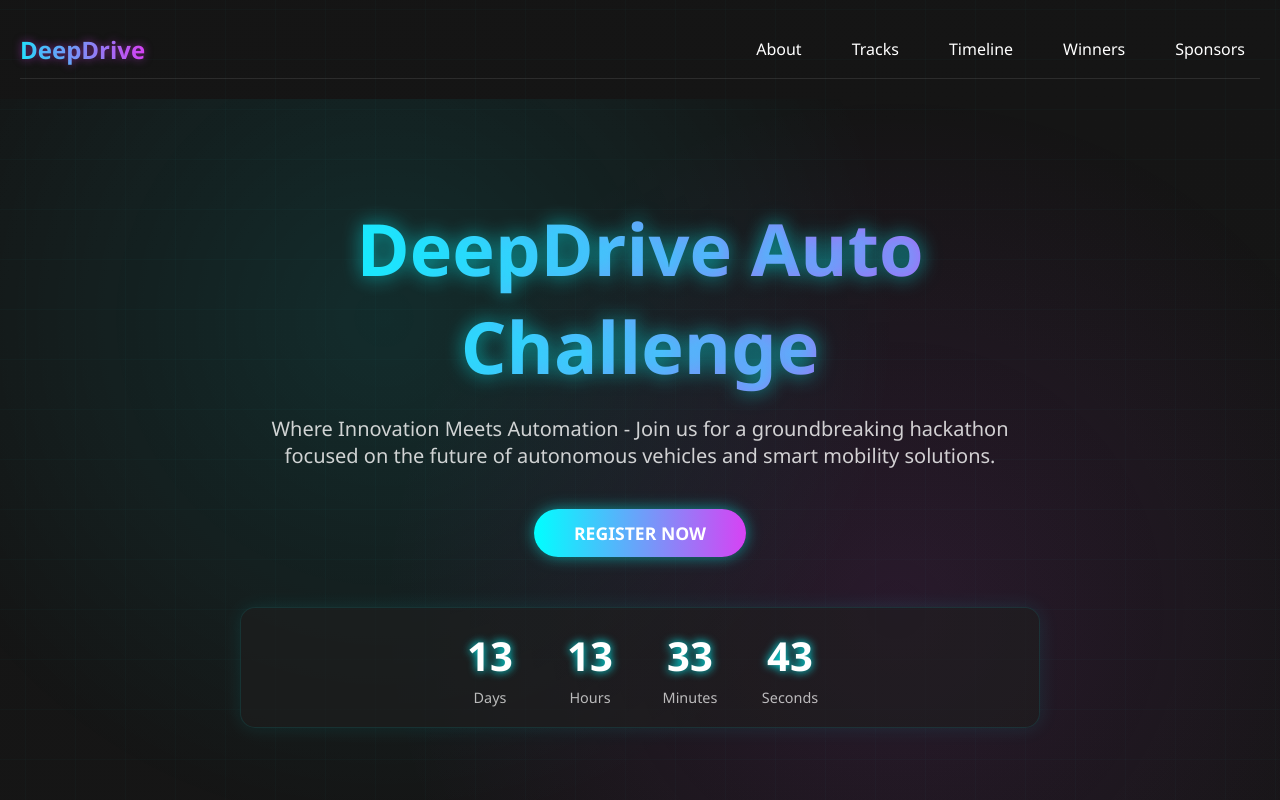
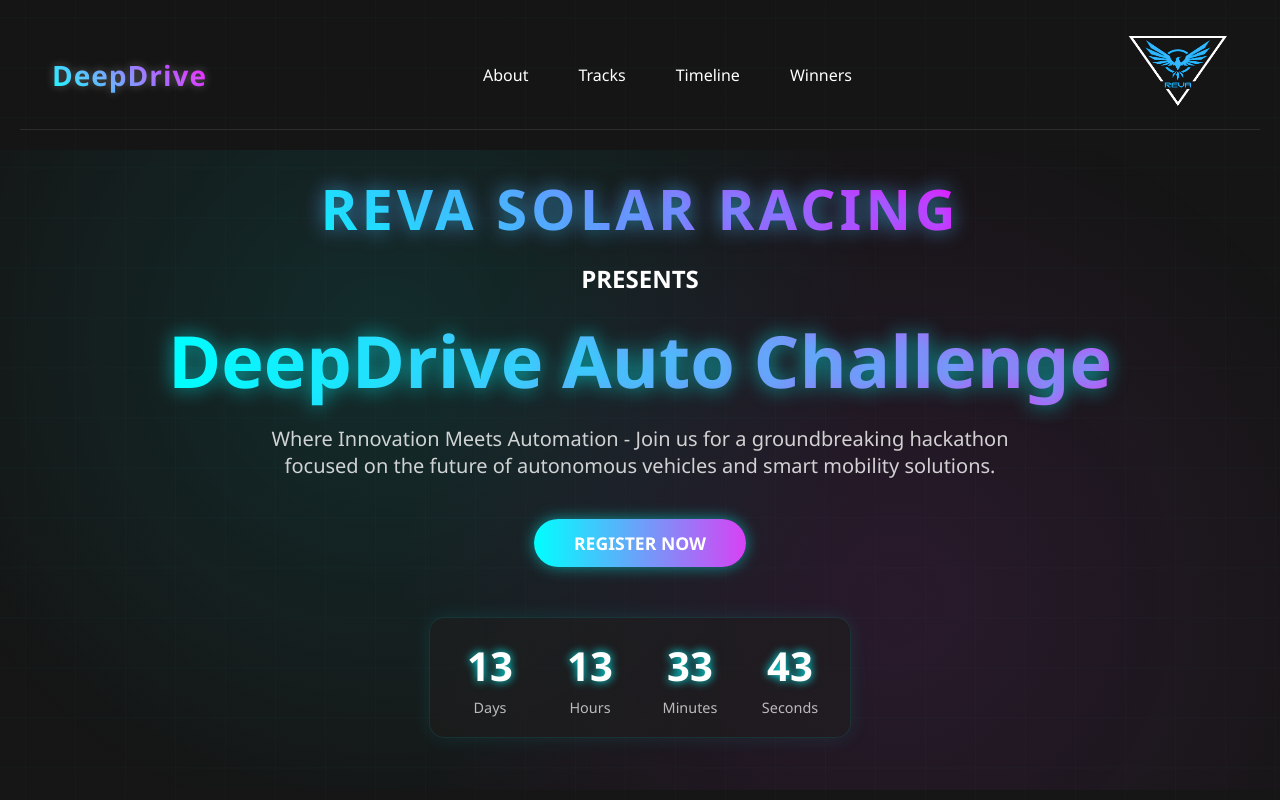
Before and after one commit to revasolar/reva_hackathon_website, a Next.js app: page / in a window 1280 px wide. Shown: the top 800 px of the page. Built offline with nearby package versions, Linux system fonts and the light colour scheme.

Commit message:
Design Changes

```diff
--- a/app/globals.css
+++ b/app/globals.css
@@ -1569,3 +1569,163 @@ footer {
     visibility: hidden;
   }
 }
+nav {
+  display: flex;
+  justify-content: space-between;
+  align-items: center;
+  padding: 10px 0;
+  border-bottom: 1px solid rgba(255, 255, 255, 0.1);
+  position: relative;
+  z-index: 2;
+}
+
+.logo {
+  order: 2; /* Move logo to right */
+  font-size: 24px;
+  font-weight: bold;
+  background: linear-gradient(to right, var(--neon-cyan), var(--neon-purple));
+  -webkit-background-clip: text;
+  background-clip: text;
+  color: transparent;
+  text-shadow: 0 0 8px rgba(215, 66, 244, 0.5);
+}
+
+.menu {
+  order: 1; /* Move menu to middle */
+  flex: 1;
+  display: flex;
+  justify-content: center;
+  gap: 20px;
+}
+
+.hero {
+  min-height: 80vh;
+  display: flex;
+  flex-direction: column;
+  align-items: center;
+  justify-content: center;
+  width: 100%;
+  position: relative;
+  padding: 100px 0;
+  margin-bottom: 120px;
+  text-align: center;
+}
+
+.hero img {
+  max-width: 1200px;
+  height: 400px;
+  margin-bottom: 3rem;
+  filter: drop-shadow(0 0 15px rgba(255, 255, 255, 0.4));
+  object-fit: contain;
+}
+
+.hero h1 {
+  font-size: 3rem;
+  margin: 1rem 0;
+  background: linear-gradient(to right, var(--neon-cyan), var(--neon-purple));
+  -webkit-background-clip: text;
+  background-clip: text;
+  color: transparent;
+}
+.brand-name {
+  font-size: 28px;
+  font-weight: bold;
+  background: linear-gradient(45deg, #00ffff, #ff00ff);
+  -webkit-background-clip: text;
+  background-clip: text;
+  color: transparent;
+  text-shadow: 0 0 10px rgba(255, 255, 255, 0.3);
+  letter-spacing: 1px;
+  order: 0;
+}
+
+nav {
+  display: flex;
+  justify-content: space-between;
+  align-items: center;
+  padding: 1rem 2rem;
+  width: 100%;
+}
+.hero {
+  display: flex;
+  flex-direction: column;
+  align-items: center;
+  justify-content: center;
+  padding: 2rem 0;
+  text-align: center;
+}
+
+.hero-content {
+  width: 100%;
+  max-width: 1200px;
+  display: flex;
+  flex-direction: column;
+  align-items: center;
+  gap: 0rem;
+  margin-top:-2rem;
+}
+
+.hero-logo {
+  width: 100%;
+  height: auto;
+  object-fit: contain;
+  margin-bottom: 0;
+}
+
+.hero-text {
+  display: flex;
+  flex-direction: column;
+  align-items: center;
+  gap: 0.5rem;
+  margin-top: -2rem;
+}
+
+.hero-text h2 {
+  font-size: 2rem;
+  letter-spacing: 4px;
+  background: linear-gradient(to right, var(--neon-cyan), var(--neon-purple));
+  -webkit-background-clip: text;
+  background-clip: text;
+  color: transparent;
+}
+.hero img {
+  margin-bottom: 0.1rem; /* Reduced from 3rem */
+}
+.reva-title {
+  font-size: 3.5rem;
+  font-weight: 800;
+  text-transform: uppercase;
+  letter-spacing: 4px;
+  margin-bottom: 1rem;
+  background: linear-gradient(45deg, #00ffff, #ff00ff); /* Changed to cyan/magenta */
+  -webkit-background-clip: text;
+  background-clip: text;
+  color: transparent;
+  text-shadow:
+    0 0 10px rgba(0, 255, 255, 0.3),
+    0 0 20px rgba(255, 0, 255, 0.2);
+  position: relative;
+  animation: glow 2s ease-in-out infinite alternate;
+}
+
+@keyframes glow {
+  from {
+    text-shadow: 0 0 10px rgba(0, 255, 255, 0.3);
+  }
+  to {
+    text-shadow:
+      0 0 20px rgba(0, 255, 255, 0.5),
+      0 0 30px rgba(255, 0, 255, 0.3);
+  }
+}
+
+.hero-text {
+  display: flex;
+  flex-direction: column;
+  align-items: center;
+  gap: 1rem;
+  margin-top: 0;
+}
+.hero-content h1{
+  font-size: 4.5rem;
+}
--- a/app/page.js
+++ b/app/page.js
@@ -1,5 +1,6 @@
 "use client";
 import React, { useState, useEffect } from 'react';
+import Image from 'next/image';
 
 const Page = () => {
   const [loading, setLoading] = useState(true);
@@ -35,8 +36,6 @@ const Page = () => {
 
   if (loading) {
     return (
-      <>
-        {loading && (
       <div className="loader">
         <div className="loader-content">
           <h1 className="loader-logo">DeepDrive</h1>
@@ -45,8 +44,6 @@ const Page = () => {
           </div>
         </div>
       </div>
-        )}
-      </>
     );
   }
 
@@ -56,13 +53,21 @@ const Page = () => {
         <header>
           <div className="container">
             <nav>
-              <div className="logo">DeepDrive</div>
+            <div className="brand-name">DeepDrive</div>
               <div className="menu">
                 <a href="#about">About</a>
                 <a href="#tracks">Tracks</a>
                 <a href="#timeline">Timeline</a>
                 <a href="#winners">Winners</a>
-                <a href="#sponsors">Sponsors</a>
+              </div>
+              <div className="logo">
+                <Image
+                  src="/reva_logo.png"
+                  alt="REVA Logo"
+                  width={100}
+                  height={70}
+                  priority
+                />
               </div>
             </nav>
           </div>
@@ -70,6 +75,8 @@ const Page = () => {
 
         <section className="hero">
   <div className="hero-content">
+    <h3 className="reva-title">REVA SOLAR RACING</h3>
+    <h2>PRESENTS</h2>
     <h1>DeepDrive Auto Challenge</h1>
     <p>Where Innovation Meets Automation - Join us for a groundbreaking hackathon focused on the future of autonomous vehicles and smart mobility solutions.</p>
             <button className="cta-button">REGISTER NOW</button>
@@ -100,10 +107,10 @@ const Page = () => {
             <h2 className="section-title">Special Guest</h2>
             <div className="guests-grid">
               <div className="guest-card">
-                <div className="guest-image">👨‍💼</div>
+                <div className="guest-image"></div>
                 <div className="guest-info">
-                  <h3>Anshuman Phadke</h3>
-                  <p>ADAS Engineer, Mercedes Benz</p>
+                  <h3>Grand Suprise</h3>
+                  <p>Stay Tuned!</p>
                   <div className="guest-topic">Keynote Speaker</div>
                 </div>
               </div>
@@ -215,7 +222,7 @@ const Page = () => {
           </div>
         </section>
 
-        <section className="sponsors-section" id="sponsors">
+       {/*} <section className="sponsors-section" id="sponsors">
           <div className="container">
             <h2 className="section-title">Our Sponsors</h2>
             <div className="sponsors-grid">
@@ -233,7 +240,7 @@ const Page = () => {
               </div>
             </div>
           </div>
-        </section>
+        </section>*/}
 
         <footer>
           <div className="container">
@@ -258,7 +265,7 @@ const Page = () => {
                 <h3 className="footer-title">Follow Us</h3>
                 <div className="social-links">
                   <a href="#" className="social-icon">📱</a>
-                  <a href="#" className="social-icon">💻</a>
+                  <a href="reva.vitc@gmail.com" className="social-icon">💻</a>
                   <a href="#" className="social-icon">📧</a>
                 </div>
               </div>
```
Also changed, not shown: public/Reva_moto.png (added), public/reva_logo.png (added). Lines whose indentation alone changed are shown as unchanged.
